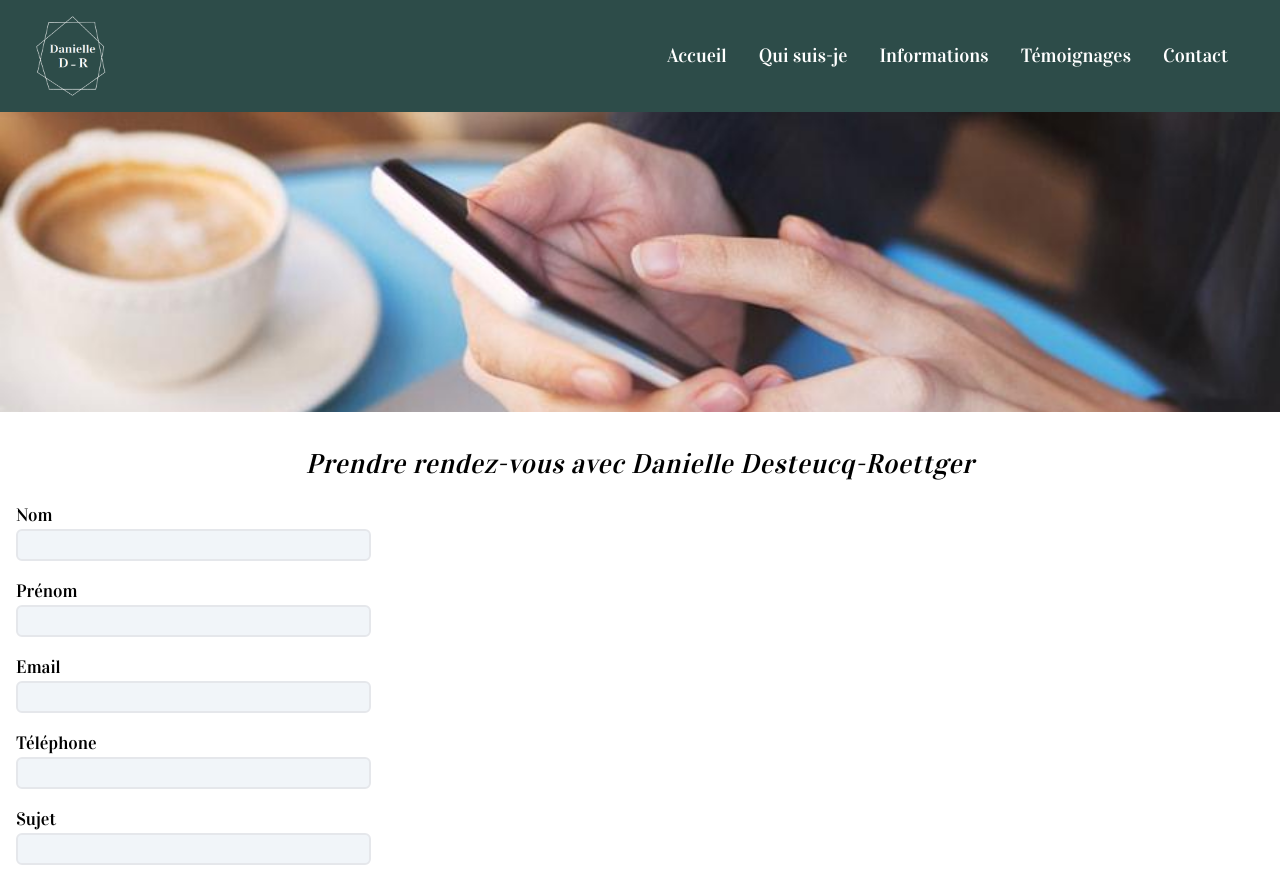
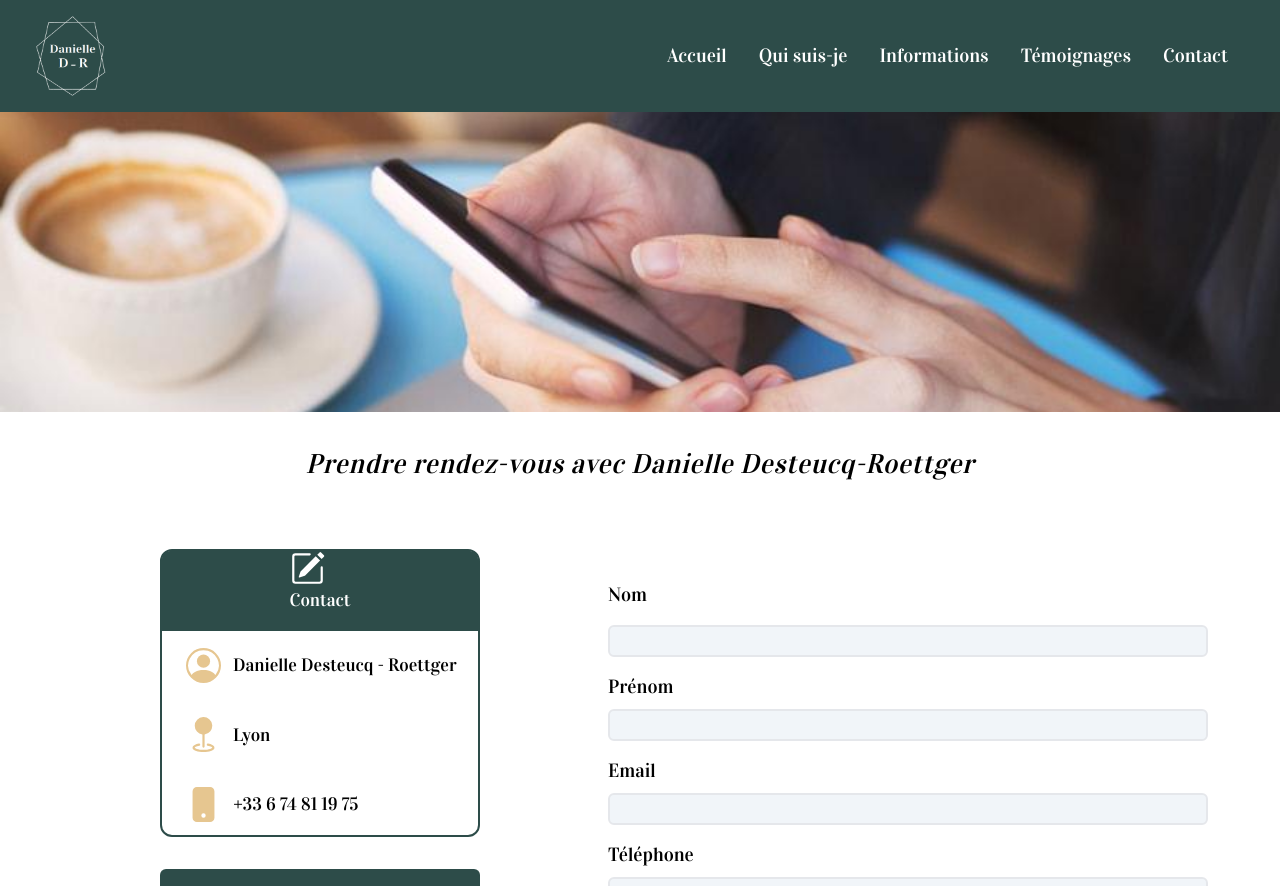
Before and after one commit to Benjamin-Dervieux/Dani-website, a Next.js app: page /contact in a window 1280 px wide. Shown: the top 886 px of the page. Built offline with nearby package versions, Linux system fonts and the light colour scheme.

Commit message:
media queries of contact page done

```diff
--- a/pages/contact.js
+++ b/pages/contact.js
@@ -19,73 +19,91 @@ const contact = () => {
         </h1>
       </div>
 
-      <div className="">
-        <form className="flex flex-col">
-          <label className="ml-4 mt-4 text-lg" htmlFor="lastname">
+      <div className="lg:flex flex-row-reverse justify-end lg:ml-40 lg:mt-8">
+        <form className="flex flex-col lg:mt-16">
+          <label
+            className="ml-4 mb-4 lg:ml-32 text-lg lg:text-[1.2em]"
+            htmlFor="lastname"
+          >
             Nom
           </label>
           <input
-            className="w-[355px] h-8 ml-4 border-2 rounded-md bg-slate-100 "
+            className="w-[355px] lg:w-[600px] h-8 ml-4 lg:ml-32 border-2 rounded-md bg-slate-100 "
             type="text"
             name="lastname"
             required
           />
-          <label className="ml-4 mt-4 text-lg" htmlFor="firstname">
+          <label
+            className="ml-4 lg:ml-32 mt-4 mb-2 text-lg lg:text-[1.2em]"
+            htmlFor="firstname"
+          >
             Prénom
           </label>
           <input
-            className="w-[355px] h-8 ml-4 border-2 rounded-md bg-slate-100 "
+            className="w-[355px] lg:w-[600px] h-8 ml-4 lg:ml-32 border-2 rounded-md bg-slate-100 "
             type="text"
             name="firstname"
             required
           />
-          <label className="ml-4 mt-4 text-lg" htmlFor="email">
+          <label
+            className="ml-4 lg:ml-32 mt-4 mb-2 text-lg lg:text-[1.2em]"
+            htmlFor="email"
+          >
             Email
           </label>
           <input
-            className="w-[355px] h-8 ml-4 border-2 rounded-md bg-slate-100 "
+            className="w-[355px] lg:w-[600px] h-8 ml-4 lg:ml-32 border-2 rounded-md bg-slate-100 "
             type="text"
             name="email"
             required
           />
-          <label className="ml-4 mt-4 text-lg" htmlFor="telephone">
+          <label
+            className="ml-4 lg:ml-32 mt-4 mb-2 text-lg lg:text-[1.2em]"
+            htmlFor="telephone"
+          >
             Téléphone
           </label>
           <input
-            className="w-[355px] h-8 ml-4 border-2 rounded-md bg-slate-100 "
+            className="w-[355px] lg:w-[600px] h-8 ml-4 lg:ml-32 border-2 rounded-md bg-slate-100 "
             type="number"
             name="telephone"
             required
           />
-          <label className="ml-4 mt-4 text-lg" htmlFor="subject">
+          <label
+            className="ml-4 lg:ml-32 mt-4 mb-2 text-lg lg:text-[1.2em]"
+            htmlFor="subject"
+          >
             Sujet
           </label>
           <input
-            className="w-[355px] h-8 ml-4 border-2 rounded-md bg-slate-100 "
+            className="w-[355px] lg:w-[600px] h-8 ml-4 lg:ml-32 border-2 rounded-md bg-slate-100 "
             type="text"
             name="subject"
             required
           />
-          <label className="ml-4 mt-4 text-lg" htmlFor="message">
+          <label
+            className="ml-4 lg:ml-32 mt-4 mb-2 text-lg lg:text-[1.2em]"
+            htmlFor="message"
+          >
             Message
           </label>
           <textarea
-            className="w-[355px] h-36 ml-4 border-2 rounded-md bg-slate-100 "
+            className="w-[355px] lg:w-[600px] h-36 ml-4 lg:ml-32 border-2 rounded-md bg-slate-100 "
             name="message"
             required
           ></textarea>
 
           <div className=" mt-6 flex justify-center">
             <button
-              className="w-36 h-10 bg-dani-selected rounded-md text-white"
+              className="w-56 h-10 bg-dani-selected rounded-md text-white"
               type="submit"
             >
               Envoyer
             </button>
           </div>
         </form>
-      </div>
 
+        <div>
           <div className="flex justify-center">
             <div className="mt-8 w-80 h-72 border-2 border-dani-green rounded-xl">
               <div className="w-[316px] h-20 bg-dani-green flex rounded-t-lg flex-col items-center">
@@ -125,7 +143,9 @@ const contact = () => {
                   <h3 className="ml-4 text-lg">Email</h3>
                 </div>
                 <div className="flex flex-col items-center">
-              <p className="text-lg text-white">contact@danielle-roettger.fr</p>
+                  <p className="text-lg text-white">
+                    contact@danielle-roettger.fr
+                  </p>
                   <div className="text-lg text-white underline">
                     <Link href="/contact">Envoyez-moi un email</Link>
                   </div>
@@ -140,7 +160,9 @@ const contact = () => {
                   <h3 className="ml-4 text-lg">Linkedin</h3>
                 </div>
                 <div className="flex flex-col items-center">
-              <p className="text-lg text-white">Danielle Desteucq-Roettger</p>
+                  <p className="text-lg text-white">
+                    Danielle Desteucq-Roettger
+                  </p>
                   <div className="text-lg text-white underline">
                     <Link href="https://www.linkedin.com/in/danielle-desteucq-r%C3%B6ttger-219b6328/">
                       Mon profil linkedin
@@ -157,7 +179,9 @@ const contact = () => {
                   <h3 className="ml-4 text-lg">Xing</h3>
                 </div>
                 <div className="flex flex-col items-center">
-              <p className="text-lg text-white">Danielle Desteucq-Roettger</p>
+                  <p className="text-lg text-white">
+                    Danielle Desteucq-Roettger
+                  </p>
                   <div className="text-lg text-white underline">
                     <Link
                       className="text-lg text-white"
@@ -170,6 +194,8 @@ const contact = () => {
               </div>
             </div>
           </div>
+        </div>
+      </div>
     </Layout>
   );
 };
```
Lines whose indentation alone changed are shown as unchanged.
